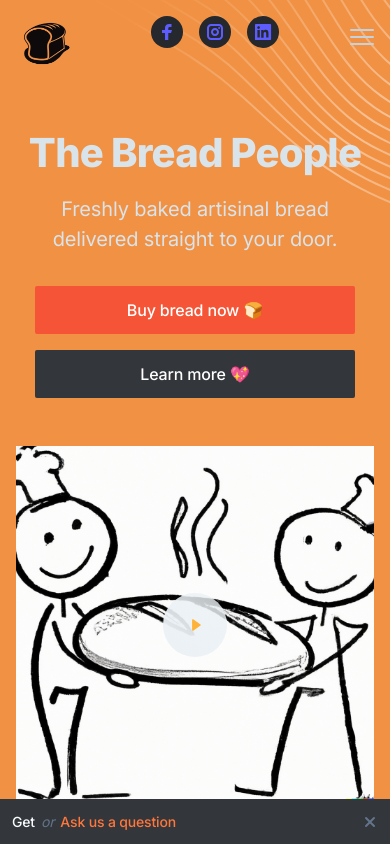
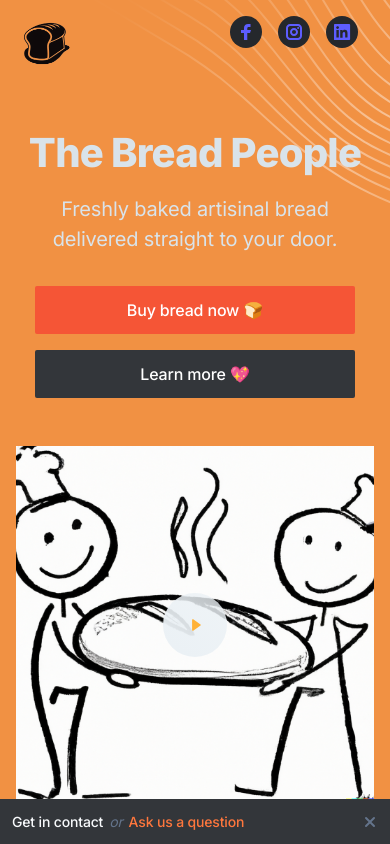
Before and after one commit to skudunter/bread-guys-website, a Next.js app: page / in a window 390 px wide. Shown: the top 844 px of the page. Built offline with nearby package versions, Linux system fonts and the light colour scheme.

Commit message:
feat ui changes

```diff
--- a/components/banner.tsx
+++ b/components/banner.tsx
@@ -17,7 +17,7 @@ export default function Banner() {
                 target="_blank"
                 rel="noreferrer"
               >
-                Get<span className="hidden sm:inline"> in contact</span>
+                Get in contact
               </Link>{' '}
               <span className="italic px-1.5">or</span>{' '}
               <a className="font-medium hover:underline text-quad" href="https://cruip.com/open-pro/" target="_blank" rel="noreferrer">
--- a/components/newsletter.tsx
+++ b/components/newsletter.tsx
@@ -134,9 +134,25 @@ export default function Newsletter() {
             {/* CTA content */}
             <div className="mb-6 lg:mr-16 lg:mb-0 text-center lg:text-left lg:w-1/2">
               <h3 className="h3 text-white mb-2">Order bread now</h3>
-              <p className="text-purple-200 text-lg">
+              <p className="text-purple-200 text-lg mb-2">
                 Follow a few easy steps to place your order.
               </p>
+              {formErrors.emailError && (
+                <p className="text-purple-900 animate-bounce">{formErrors.emailError}</p>
+              )}
+              {formErrors.mobileNumberError && (
+                <p className="text-purple-900 animate-bounce">
+                  {formErrors.mobileNumberError}
+                </p>
+              )}
+              {formErrors.addressError && (
+                <p className="text-purple-900 animate-bounce">{formErrors.addressError}</p>
+              )}
+              {formErrors.numberOfLoavesError && (
+                <p className="text-purple-900 animate-bounce">
+                  {formErrors.numberOfLoavesError}
+                </p>
+              )}
             </div>
 
             {/* CTA form */}
@@ -207,7 +223,7 @@ export default function Newsletter() {
                     </button>
                     <button
                       type="button"
-                      className="text-purple-400 hover:text-purple-300"
+                      className="text-purple-400 hover:text-purple-300 focus:"
                       onClick={() => {
                         if (numberOfLoaves > 0) {
                           setNumberOfLoaves(numberOfLoaves - 1);
@@ -234,7 +250,7 @@ export default function Newsletter() {
                 </div>
               </div>
               <button
-                className={`flex appearance-none flex-col sm:flex-row justify-center max-w-xs mx-auto sm:max-w-md lg:max-w-none mt-6 px-4 py-2 border bg-purple-700 border-purple-500 focus:border-purple-300 text-white transition duration-100 ease-in-out hover:bg-purple-500 ${
+                className={`flex appearance-none flex-col sm:flex-row justify-center max-w-xs mx-auto sm:max-w-md lg:max-w-none mt-6 px-4 py-2 border bg-purple-700 border-purple-500 focus:border-purple-300  text-white transition duration-100 ease-in-out hover:bg-purple-500 ${
                   loading ? "cursor-not-allowed" : "cursor-auto"
                 }`}
                 type="submit"
@@ -242,22 +258,7 @@ export default function Newsletter() {
               >
                 Submit
               </button>
-              {formErrors.emailError && (
-                <p className="text-purple-900 animate-bounce">{formErrors.emailError}</p>
-              )}
-              {formErrors.mobileNumberError && (
-                <p className="text-purple-900 animate-bounce">
-                  {formErrors.mobileNumberError}
-                </p>
-              )}
-              {formErrors.addressError && (
-                <p className="text-purple-900 animate-bounce">{formErrors.addressError}</p>
-              )}
-              {formErrors.numberOfLoavesError && (
-                <p className="text-purple-900 animate-bounce">
-                  {formErrors.numberOfLoavesError}
-                </p>
-              )}
+
             </form>
           </div>
         </div>
--- a/components/ui/header.tsx
+++ b/components/ui/header.tsx
@@ -61,8 +61,6 @@ export default function Header() {
               </li>
             </ul>
           </div>
-
-          <MobileMenu />
         </div>
       </div>
     </header>
```
Also changed, not shown: 1 other file (tests, documents, lock files or other folders).
